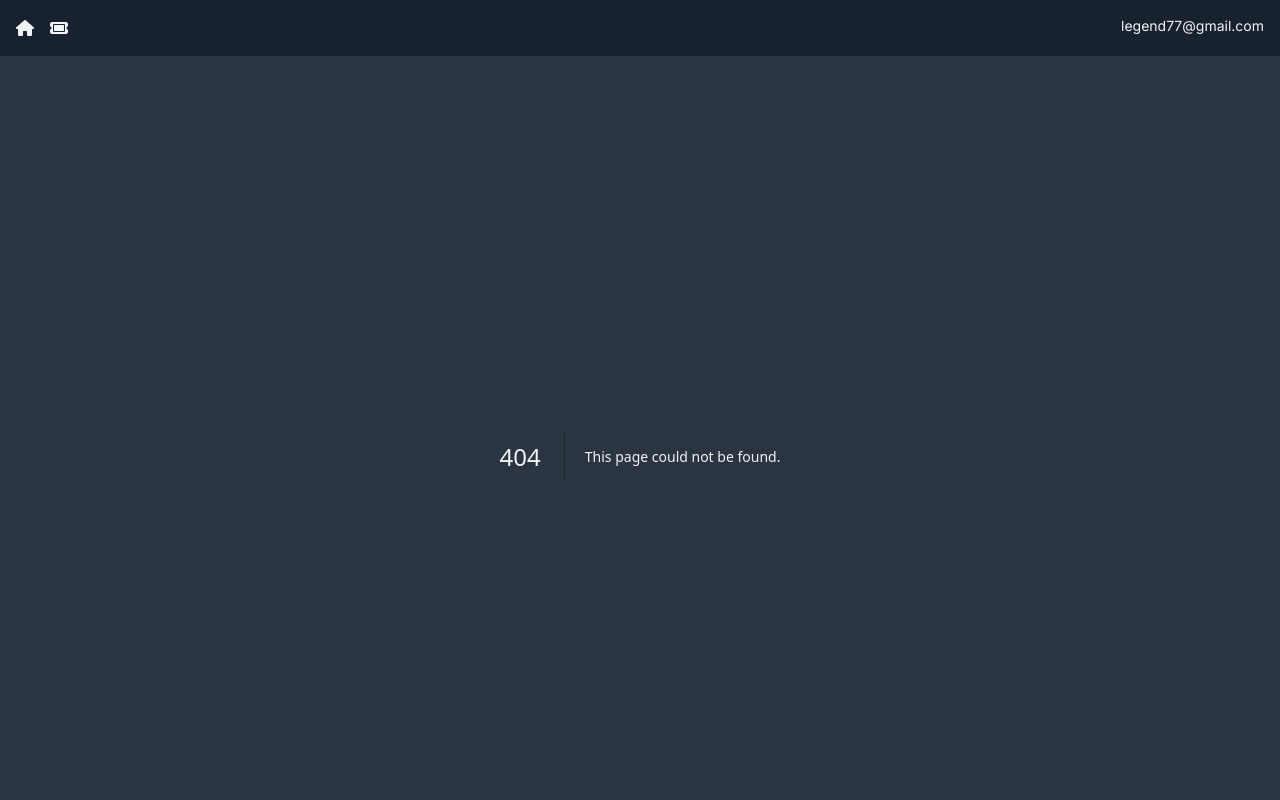
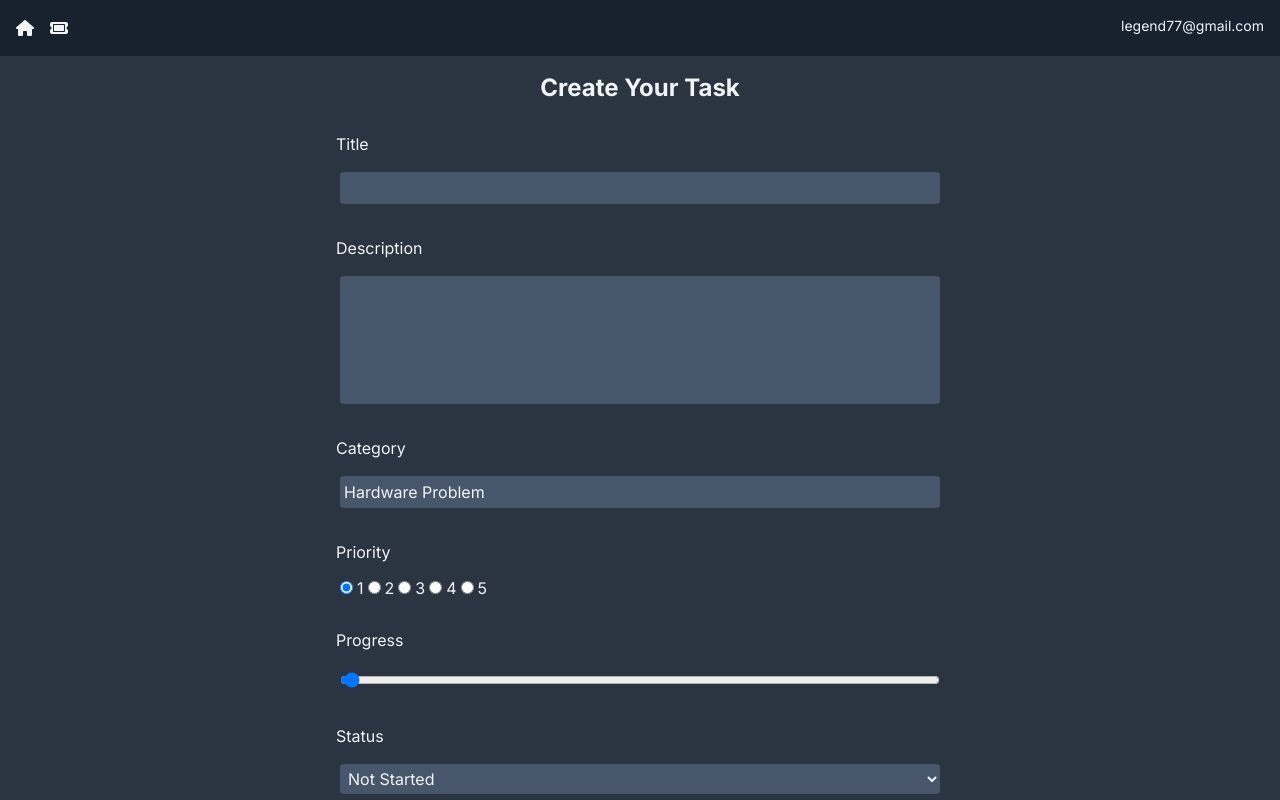
Before and after one commit to WungthingKashungnao/TaskMe, a Next.js app: page /TaskPage/new in a window 1280 px wide. Before the commit this address had no page. Built offline with nearby package versions, Linux system fonts and the light colour scheme.

Commit message:
worked on taskform and succesfully saved data to the db

```diff
--- a/app/(components)/Nav.jsx
+++ b/app/(components)/Nav.jsx
@@ -9,7 +9,7 @@
         <Link href="/">
           <FontAwesomeIcon icon={faHome} className="icon" />
         </Link>
-        <Link href="/TicketPage/new">
+        <Link href="/TaskPage/new">
           <FontAwesomeIcon icon={faTicket} className="icon" />
         </Link>
       </div>
--- a/app/(components)/TicketCard.jsx
+++ b/app/(components)/TaskCard.jsx
@@ -4,7 +4,7 @@
 import ProgressDisplay from "./ProgressDisplay";
 import StatusDisplay from "./StatusDisplay";
 
-const TicketCard = () => {
+const TaskCard = () => {
   return (
     <div className="flex flex-col bg-card hover:bg-card-hover rounded-md shadow-lg p-3 m-2">
       <div className="flex justify-between mb-3">
@@ -27,4 +27,4 @@
   );
 };
 
-export default TicketCard;
+export default TaskCard;
--- /dev/null
+++ b/app/(components)/TaskForm.jsx
@@ -0,0 +1,192 @@
+"use client";
+import { useRouter } from "next/navigation";
+import { useState } from "react";
+
+const TaskForm = () => {
+  const router = useRouter(); //to route to another page
+
+  const startingTaskData = {
+    title: "",
+    description: "",
+    priority: 1,
+    progress: 0,
+    status: "Not started",
+    category: "Hardware Problem",
+  };
+
+  const [formData, setFormData] = useState(startingTaskData); //state to handle task data
+
+  //  function to handle form data
+  const handleChange = (e) => {
+    const value = e.target.value;
+    const name = e.target.name;
+    setFormData((prevState) => ({
+      ...prevState,
+      [name]: value,
+    }));
+  };
+
+  // function to handle form submit
+  const handleSubmit = async (e) => {
+    e.preventDefault();
+    // posting form data to the Tasks API
+    const res = await fetch("/api/Tasks", {
+      method: "POST",
+      body: JSON.stringify({ formData }),
+      "content-type": "application/json",
+    });
+
+    // if the data is not submitted correctly then throw this error
+    if (!res.ok) {
+      throw new Error("Failed to create new task");
+    }
+
+    router.refresh();
+    router.push("/");
+  };
+
+  return (
+    <div className="flex justify-center">
+      <form
+        className="flex flex-col gap-3 w-full lg:w-1/2"
+        method="post"
+        onSubmit={handleSubmit}
+      >
+        <h3 className="text-center">Create Your Task</h3>
+        {/* title */}
+        <label>Title</label>
+        <input
+          className="border-0 outline-none"
+          id="title"
+          name="title"
+          type="text"
+          onChange={handleChange}
+          required={true}
+          value={formData.title}
+        />
+        {/* description */}
+        <label>Description</label>
+        <textarea
+          className="border-0 outline-none resize-none"
+          id="description"
+          name="description"
+          onChange={handleChange}
+          required={true}
+          value={formData.description}
+          rows={5}
+        />
+        {/* category */}
+        <label>Category</label>
+        <input
+          className="border-0 outline-none"
+          id="category"
+          name="category"
+          type="text"
+          onChange={handleChange}
+          required={true}
+          value={formData.category}
+        />
+
+        {/* priority */}
+        <label>Priority</label>
+        <div>
+          <input
+            className="border-0 outline-none"
+            id="priority-1"
+            name="priority"
+            type="radio"
+            onChange={handleChange}
+            required={true}
+            value={1}
+            checked={formData.priority == 1}
+          />
+          <label>1</label>
+
+          <input
+            className="border-0 outline-none"
+            id="priority-2"
+            name="priority"
+            type="radio"
+            onChange={handleChange}
+            required={true}
+            value={2}
+            checked={formData.priority == 2}
+          />
+          <label>2</label>
+
+          <input
+            className="border-0 outline-none"
+            id="priority-3"
+            name="priority"
+            type="radio"
+            onChange={handleChange}
+            required={true}
+            value={3}
+            checked={formData.priority == 3}
+          />
+          <label>3</label>
+
+          <input
+            className="border-0 outline-none"
+            id="priority-4"
+            name="priority"
+            type="radio"
+            onChange={handleChange}
+            required={true}
+            value={4}
+            checked={formData.priority == 4}
+          />
+          <label>4</label>
+
+          <input
+            className="border-0 outline-none"
+            id="priority-5"
+            name="priority"
+            type="radio"
+            onChange={handleChange}
+            required={true}
+            value={5}
+            checked={formData.priority == 5}
+          />
+          <label>5</label>
+        </div>
+
+        {/* progress */}
+        <label>Progress</label>
+        <input
+          className="border-0 outline-none"
+          id="progress"
+          name="progress"
+          type="range"
+          onChange={handleChange}
+          required={true}
+          value={formData.progress}
+          min={0}
+          max={100}
+        />
+
+        {/* status */}
+        <label>Status</label>
+        <select
+          name="status"
+          value={formData.status}
+          onChange={handleChange}
+          className="outline-none"
+        >
+          <option value="not started">Not Started</option>
+          <option value="started">Started</option>
+          <option value="done">Done</option>
+        </select>
+
+        {/* submit btn */}
+        <input
+          type="submit"
+          className="btn text-default-text"
+          value={"Create Task"}
+        />
+      </form>
+    </div>
+  );
+};
+
+export default TaskForm;
--- /dev/null
+++ b/app/TaskPage/[id]/page.jsx
@@ -0,0 +1,12 @@
+import TaskForm from "@/app/(components)/TaskForm";
+import React from "react";
+
+const TaskPage = ({ params }) => {
+  return (
+    <div>
+      <TaskForm />
+    </div>
+  );
+};
+
+export default TaskPage;
--- a/app/TicketPage/[id]/page.jsx
+++ /dev/null
@@ -1,7 +0,0 @@
-import React from "react";
-
-const TicketPage = ({ params }) => {
-  return <div>TicketPage {params.id}</div>;
-};
-
-export default TicketPage;
--- /dev/null
+++ b/app/api/Tasks/route.js
@@ -0,0 +1,17 @@
+import Task from "@/app/(models)/Task";
+import { NextResponse } from "next/server";
+
+// creating new task
+export const POST = async (req) => {
+  try {
+    const body = await req.json();
+    const taskData = body.formData;
+    const NewTask = await Task.create(taskData);
+    return NextResponse.json(
+      { status: 201 },
+      { message: "Task created", NewTask }
+    );
+  } catch (error) {
+    return NextResponse.json({ status: 500 }, { message: "error", error });
+  }
+};
--- a/app/globals.css
+++ b/app/globals.css
@@ -2,7 +2,7 @@
 @tailwind components;
 @tailwind utilities;
 
-/* custom classes for tailwind */
+/* custom style for tailwind */
 @layer base {
   h1,
   h2,
@@ -25,7 +25,19 @@
   p {
     @apply text-sm text-default-text;
   }
+  form {
+    @apply rounded-xl p-4;
+  }
+  label {
+    @apply mt-4;
+  }
+  input,
+  select,
+  textarea {
+    @apply m-1 rounded bg-card p-1;
+  }
 }
+/* custom classes for tailwind */
 
 @layer components {
   .icon {
--- a/app/page.js
+++ b/app/page.js
@@ -1,13 +1,13 @@
-import TicketCard from "./(components)/TicketCard";
+import TaskCard from "./(components)/TaskCard";
 
 export default function Dashboard() {
   return (
     <div className="p-5">
       <div className="lg:grid grid-cols-2 xl:grid-cols-4">
-        <TicketCard />
-        <TicketCard />
-        <TicketCard />
-        <TicketCard />
+        <TaskCard />
+        <TaskCard />
+        <TaskCard />
+        <TaskCard />
       </div>
     </div>
   );
```
Also changed, not shown: app/(models)/Task.js (renamed from app/(models)/Ticket.js).
